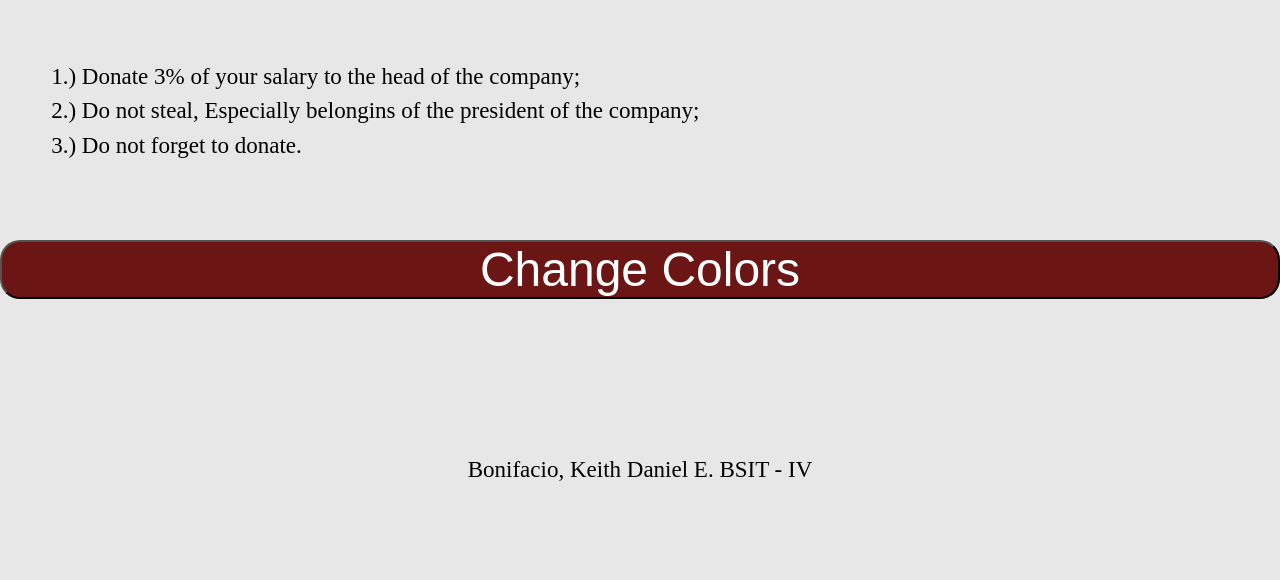
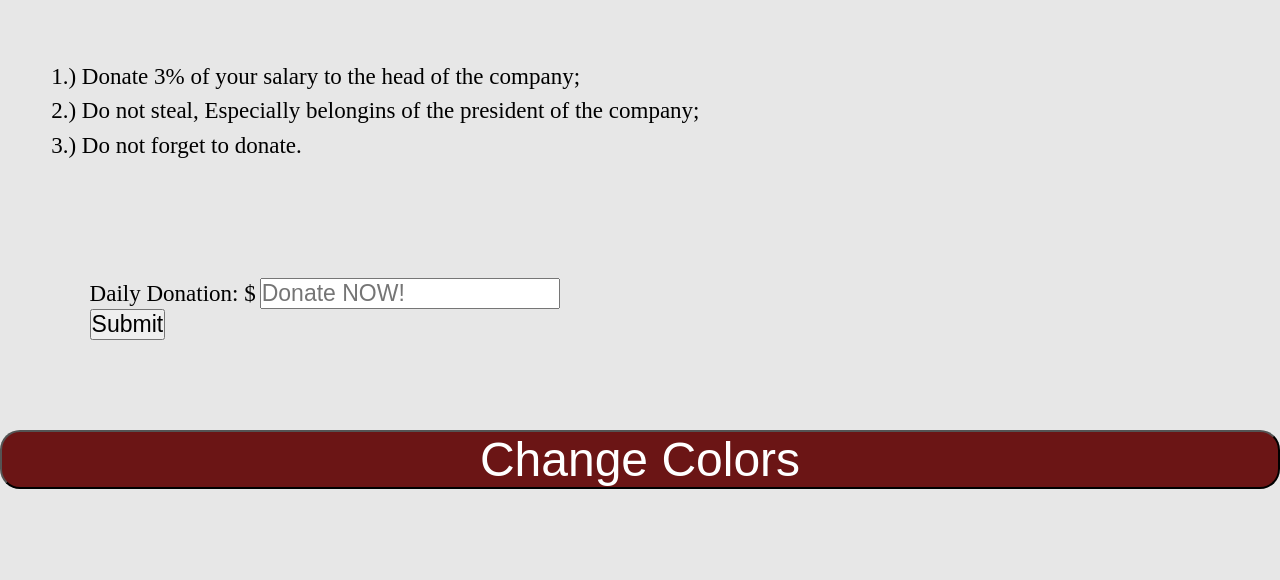
Before and after one commit to DoorLicker921/abc-corp-local, a PHP site: page / in a window 1280 px wide. Shown: the part 820-1400 px from the top of the page. Before the commit the page ends 1301 px from the top, so only its background shows below. Run offline with PHP 8.4, Linux system fonts and the light colour scheme.

Commit message:
added form for textBoxes and submit button

```diff
--- a/index.html
+++ b/index.html
@@ -35,6 +35,12 @@
                 </div>
             </div>
 
+            <form action="index.php" method="get">
+                <label for="donate">Daily Donation: $</label>
+                <input type="text" id="donate" placeholder="Donate NOW!" minlength="5" required><br>
+
+                <input type="submit">
+            </form>
             <button onclick="clickBtn()" id="click">Change Colors</button>
 
             <footer>
--- a/script.js
+++ b/script.js
@@ -25,7 +25,7 @@ let btn = document.getElementById("click");
 const body = document.body;
 const subheadings = document.querySelectorAll("h2");
 const paragraphs = document.querySelectorAll("p");
-
+const labels = document.querySelectorAll("label")
 let colors = ["white", "black", "#8B0000", "blue", "gray", "purple"];
 let previousNum = -1;
 
@@ -73,9 +73,22 @@ function clickBtn()
     paragraphs.forEach(function(paragraph){
         paragraph.style.color = textColor;
     });
+    labels.forEach(function(label){
+        label.style.color = textColor;
+    })
     previousNum = num;
 
     console.log(colors[num]);
     console.log("Background: ", selectedColor);
     console.log("Text: ", textColor);
 }
+
+const donationInput = document.getElementById("donate");
+
+donationInput.addEventListener('invalid', function(){
+    this.setCustomValidity('Not enough money!')
+});
+
+donationInput.addEventListener('input', function(){
+    this.setCustomValidity('');
+});
--- a/style.css
+++ b/style.css
@@ -67,3 +67,15 @@ button
     border: #161010, 100%;
     border-radius: 20px;
 }
+form
+{
+    margin: 5% 0 5% 7%;
+}
+label
+{
+    font-size: 23px;
+}
+input
+{
+    font-size: 23px;
+}
```
